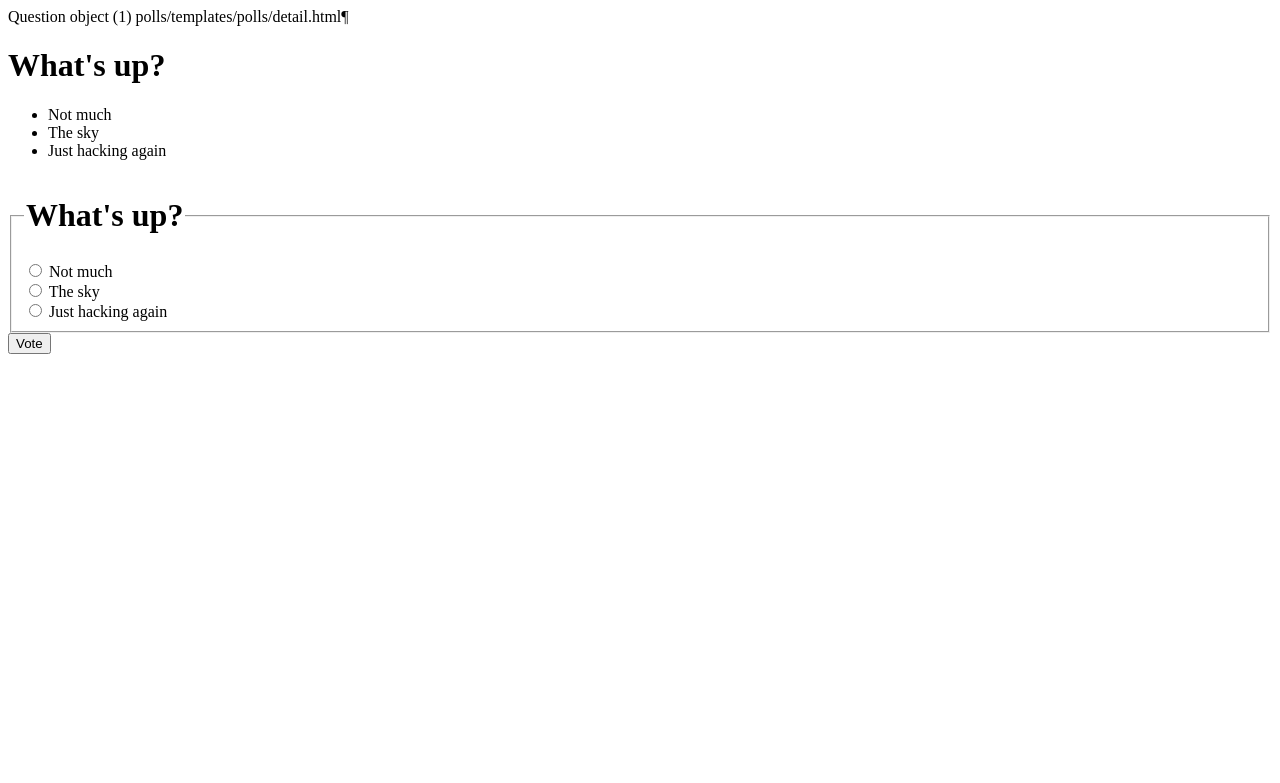
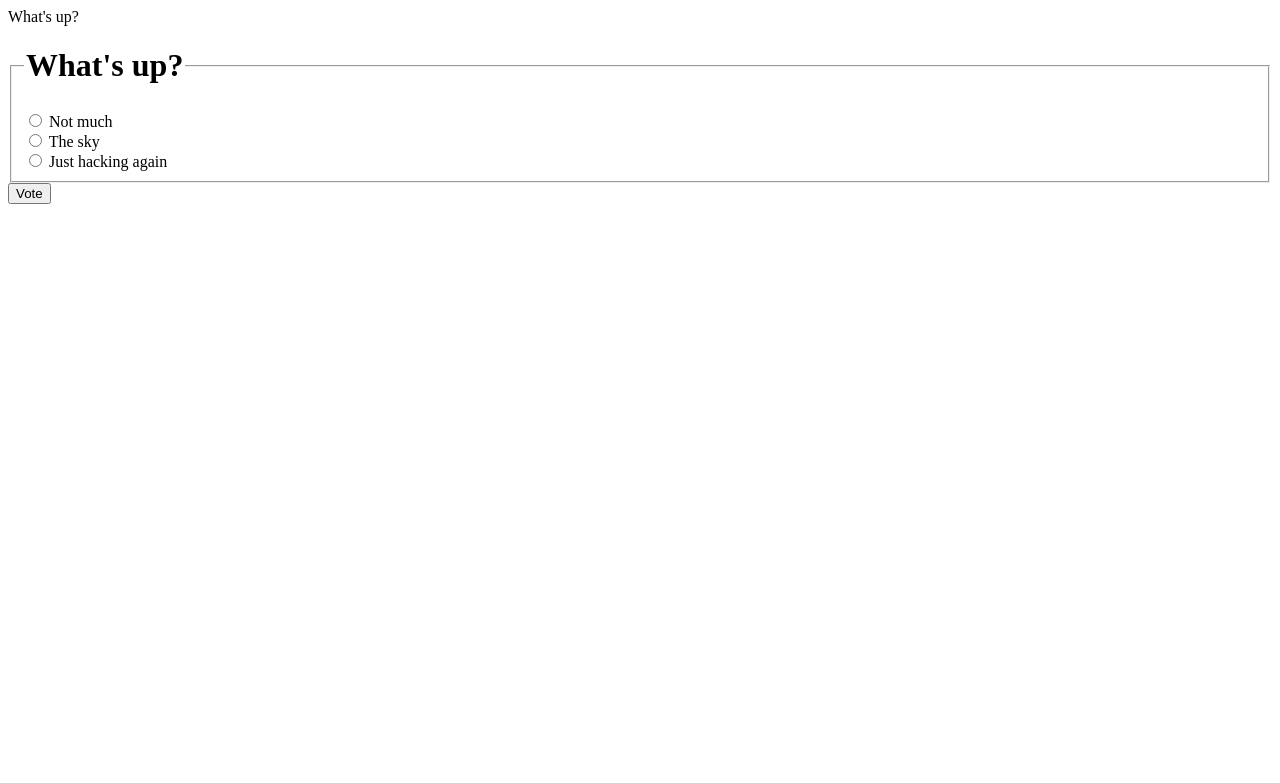
Before and after one commit to RachelAK/polls, a Django app: page /1/ in a window 1280 px wide. Shown: the top 783 px of the page. Run offline with Django 3.2, Linux system fonts and the light colour scheme; data comes from the database, SQL or seed files in the repository; both versions use the stored data as it was after the commit.

Commit message:
django project

```diff
--- a/polls/models.py
+++ b/polls/models.py
@@ -6,9 +6,15 @@ from django.db import models
 class Question(models.Model):
     question_text = models.CharField(max_length=200)
     pub_date = models.DateTimeField('date published')
-
+    def __str__(self):
+        return self.question_text
 
 class Choice(models.Model):
     question = models.ForeignKey(Question, on_delete=models.CASCADE)
     choice_text = models.CharField(max_length=200)
     votes = models.IntegerField(default=0)
+    def __str__(self):
+        return self.choice_text
+
+    def was_published_recently(self):
+        return self.pub_date >= timezone.now() - datetime.timedelta(days=1)
--- a/polls/templates/polls/detail.html
+++ b/polls/templates/polls/detail.html
@@ -1,10 +1,5 @@
 {{question}}
-polls/templates/polls/detail.html¶
-<h1>{{ question.question_text }}</h1>
-<ul>
-{% for choice in question.choice_set.all %}
-    <li>{{ choice.choice_text }}</li>
-{% endfor %}
+
 </ul>
 <form action="{% url 'polls:vote' question.id %}" method="post">
     {% csrf_token %}
--- a/polls/views.py
+++ b/polls/views.py
@@ -5,9 +5,9 @@ from .models import Choice, Question
 from django.shortcuts import get_object_or_404, render
 
 from django.http import Http404
-from django.shortcuts import get_object_or_404, render
+from django.urls import reverse
 
-from django.urls import reverse
+from django.views import generic
 
 def index(request):
     return HttpResponse("Hello world. You're at the polls index.")
```
Also changed, not shown: db.sqlite3.
